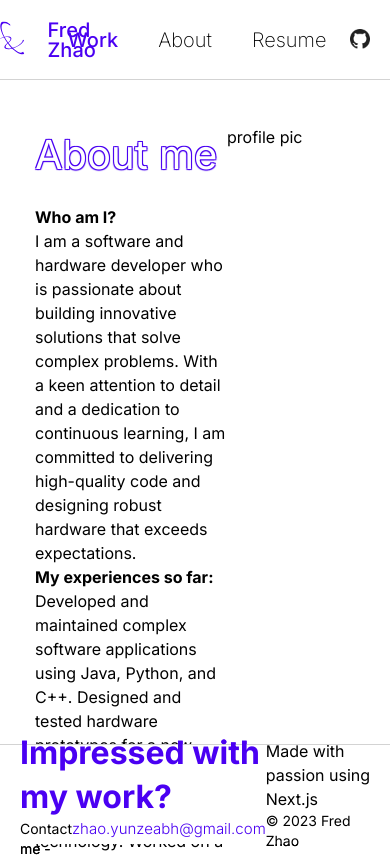
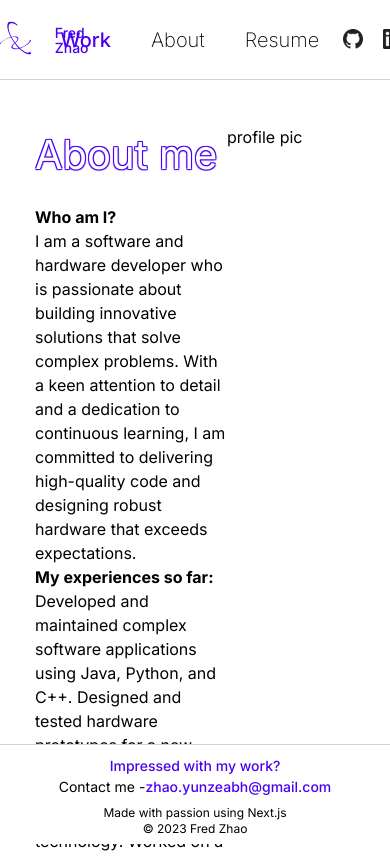
Before and after one commit to Yunzez/portfolio, a Next.js app in the folder portfolio/: page /about in a window 390 px wide. Shown: the top 857 px of the page. Built offline with nearby package versions, Linux system fonts and the light colour scheme.

Commit message:
fix footer mobile

```diff
--- a/portfolio/app/component/footer.tsx
+++ b/portfolio/app/component/footer.tsx
@@ -8,23 +8,23 @@ import { PurpleText, FooterWrapper } from "../theme/themedComponents";
 const Footer = () => {
   return (
     <FooterWrapper>
-      <div className="flex justify-between flex-1 px-5">
+      <div className="md:flex justify-between flex-1 px-5">
         <section className="flex flex-col">
-          <div>
+          <div className="self-center md:self-start" >
             <PurpleText fontWeight={700} fontSize="32px" lineHeight="44px">
               Impressed with my work?
             </PurpleText>
           </div>
-          <div className="flex">
+          <div className="flex self-center md:self-start items-center">
             <small className="text-sm">Contact me - </small>{" "}
-            <PurpleText className="text-base" fontWeight={300} fontSize="15px">
+            <PurpleText  fontWeight={300} fontSize="15px">
               zhao.yunzeabh@gmail.com
             </PurpleText>
           </div>
         </section>
         <section className="flex flex-col mt-2">
-          <div className="md:self-end">Made with passion using Next.js</div>
-          <div className="md:self-end text-sm">© 2023 Fred Zhao</div>
+          <div className=" self-center md:self-end md:text-base text-xs">Made with passion using Next.js</div>
+          <div className="self-center md:self-end md:text-sm text-xs">© 2023 Fred Zhao</div>
         </section>
       </div>
     </FooterWrapper>
--- a/portfolio/app/theme/themedComponents.tsx
+++ b/portfolio/app/theme/themedComponents.tsx
@@ -12,6 +12,7 @@ export const FooterWrapper = styled.div`
   justify-content: center;
   align-items: center;
   background-color: white;
+  }
 `;
 
 interface PurpleTextProps {
@@ -22,9 +23,15 @@ interface PurpleTextProps {
   }
 
 export const PurpleText = styled.small<PurpleTextProps>`
-  color: ${theme.themePurple};
+    color: ${theme.themePurple};
     font-style: ${({ fontStyle }) => fontStyle || "normal"};
     font-weight: ${({ fontWeight }) => fontWeight || 500};
     font-size: ${({ fontSize }) => fontSize || "16px"};
     line-height: ${({ lineHeight }) => lineHeight || "20px"};
+
+    @media (max-width: 768px) { /* Adjust the breakpoint as needed */
+    font-size: ${({ fontSize }) =>  "14px"};
+    font-weight: ${({ fontWeight }) =>  500};
+    line-height: ${({ lineHeight }) =>  "15px"};
+  }
   `;
```
